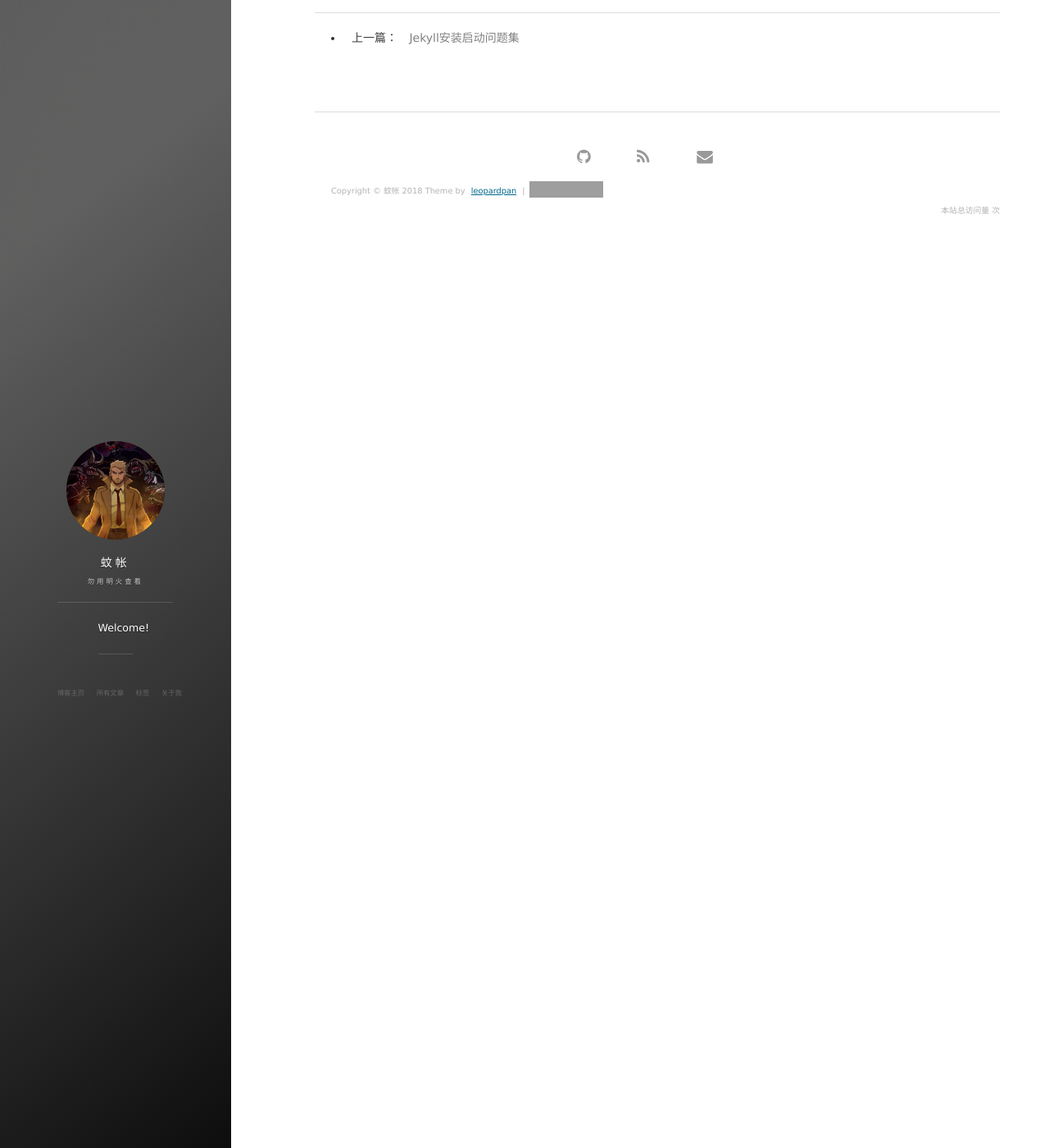
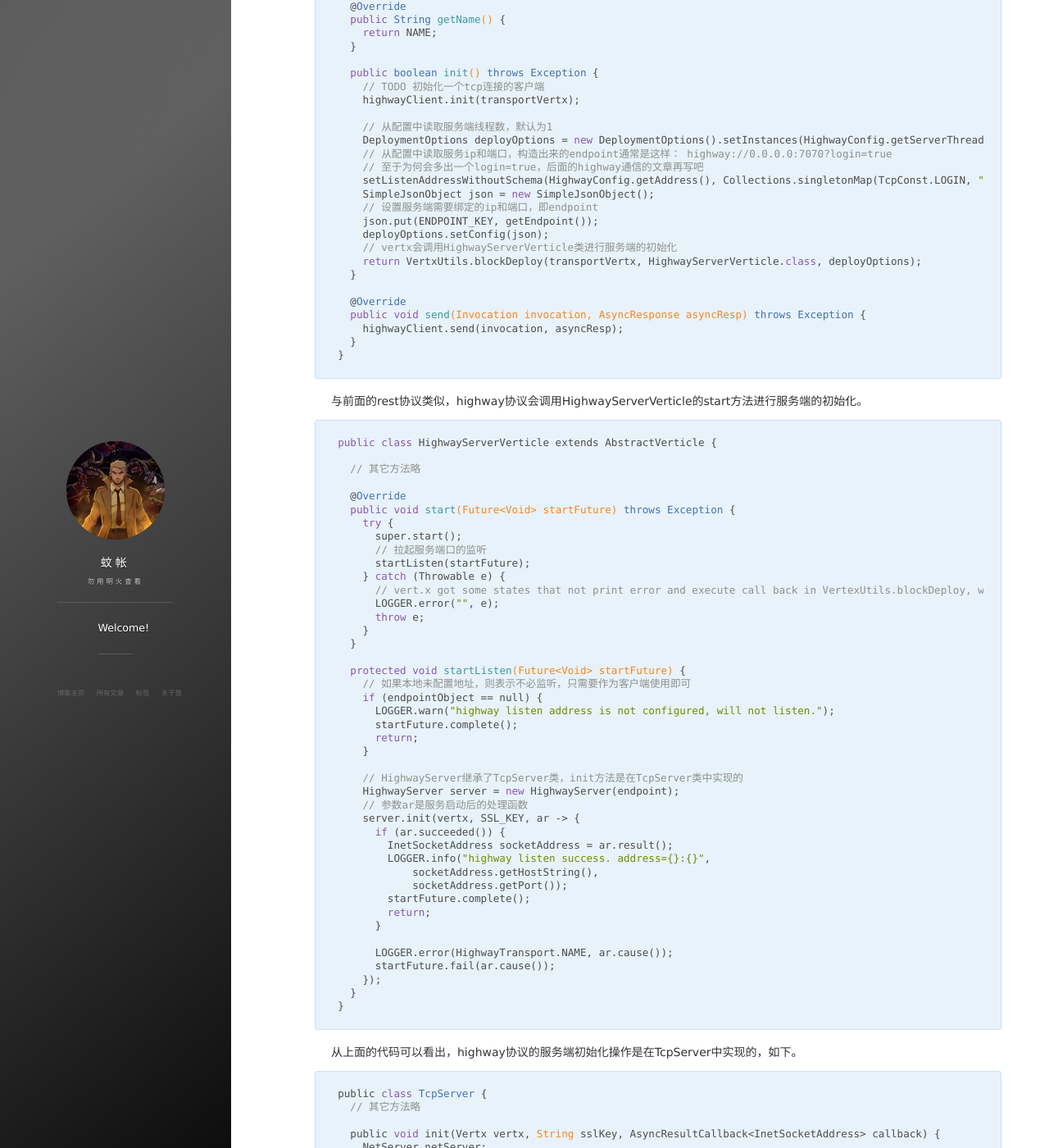
Before and after one commit to NevilleYeung/NevilleYeung.github.io, a Jekyll site: the page built from _posts/2018-08-12-ServiceComb-CodeAnalysis-Transport-startup.md, in a window 1280 px wide and 1400 px high, scrolled down 2686 px. Shown: the whole window at 82% size. Built offline with Jekyll 4.4.1, drawn with Linux system fonts in a browser that asks for light colours; nearby versions of some CDN libraries; comment, search, counter and statistics services are not loaded; some of the changed text lies outside the part shown; grey boxes are pictures that could not be loaded.

Commit message:
highway协议的初始化

````diff
--- a/_posts/2018-08-12-ServiceComb-CodeAnalysis-Transport-startup.md
+++ b/_posts/2018-08-12-ServiceComb-CodeAnalysis-Transport-startup.md
@@ -141,10 +141,139 @@ public class VertxRestDispatcher extends AbstractVertxHttpDispatcher {
 
 ### HighwayTransport的初始化
 
+直接开始看HighwayTransport类的代码。
+```
+@Component
+public class HighwayTransport extends AbstractTransport {
+  public static final String NAME = "highway";
+
+  private HighwayClient highwayClient = new HighwayClient();
+
+  @Override
+  public String getName() {
+    return NAME;
+  }
+
+  public boolean init() throws Exception {
+    // TODO 初始化一个tcp连接的客户端
+    highwayClient.init(transportVertx);
+
+    // 从配置中读取服务端线程数，默认为1
+    DeploymentOptions deployOptions = new DeploymentOptions().setInstances(HighwayConfig.getServerThreadCount());
+    // 从配置中读取服务ip和端口，构造出来的endpoint通常是这样： highway://0.0.0.0:7070?login=true
+    // 至于为何会多出一个login=true，后面的highway通信的文章再写吧
+    setListenAddressWithoutSchema(HighwayConfig.getAddress(), Collections.singletonMap(TcpConst.LOGIN, "true"));
+    SimpleJsonObject json = new SimpleJsonObject();
+    // 设置服务端需要绑定的ip和端口，即endpoint
+    json.put(ENDPOINT_KEY, getEndpoint());
+    deployOptions.setConfig(json);
+    // vertx会调用HighwayServerVerticle类进行服务端的初始化
+    return VertxUtils.blockDeploy(transportVertx, HighwayServerVerticle.class, deployOptions);
+  }
+
+  @Override
+  public void send(Invocation invocation, AsyncResponse asyncResp) throws Exception {
+    highwayClient.send(invocation, asyncResp);
+  }
+}
+```
+与前面的rest协议类似，highway协议会调用HighwayServerVerticle的start方法进行服务端的初始化。
+```
+public class HighwayServerVerticle extends AbstractVerticle {
+
+  // 其它方法略
+
+  @Override
+  public void start(Future<Void> startFuture) throws Exception {
+    try {
+      super.start();
+      // 拉起服务端口的监听
+      startListen(startFuture);
+    } catch (Throwable e) {
+      // vert.x got some states that not print error and execute call back in VertexUtils.blockDeploy, we add a log our self.
+      LOGGER.error("", e);
+      throw e;
+    }
+  }
+
+  protected void startListen(Future<Void> startFuture) {
+    // 如果本地未配置地址，则表示不必监听，只需要作为客户端使用即可
+    if (endpointObject == null) {
+      LOGGER.warn("highway listen address is not configured, will not listen.");
+      startFuture.complete();
+      return;
+    }
+
+    // HighwayServer继承了TcpServer类，init方法是在TcpServer类中实现的
+    HighwayServer server = new HighwayServer(endpoint);
+    // 参数ar是服务启动后的处理函数
+    server.init(vertx, SSL_KEY, ar -> {
+      if (ar.succeeded()) {
+        InetSocketAddress socketAddress = ar.result();
+        LOGGER.info("highway listen success. address={}:{}",
+            socketAddress.getHostString(),
+            socketAddress.getPort());
+        startFuture.complete();
+        return;
+      }
+
+      LOGGER.error(HighwayTransport.NAME, ar.cause());
+      startFuture.fail(ar.cause());
+    });
+  }
+}
+```
+从上面的代码可以看出，highway协议的服务端初始化操作是在TcpServer中实现的，如下。
 
 
+```
+public class TcpServer {
+  // 其它方法略
 
+  public void init(Vertx vertx, String sslKey, AsyncResultCallback<InetSocketAddress> callback) {
+    NetServer netServer;
+    if (endpointObject.isSslEnabled()) {
+      SSLOptionFactory factory =
+          SSLOptionFactory.createSSLOptionFactory(sslKey, null);
+      SSLOption sslOption;
+      if (factory == null) {
+        sslOption = SSLOption.buildFromYaml(sslKey);
+      } else {
+        sslOption = factory.createSSLOption();
+      }
+      SSLCustom sslCustom = SSLCustom.createSSLCustom(sslOption.getSslCustomClass());
+      NetServerOptions serverOptions = new NetServerOptions();
+      VertxTLSBuilder.buildNetServerOptions(sslOption, sslCustom, serverOptions);
+      netServer = vertx.createNetServer(serverOptions);
+    } else {
+      netServer = vertx.createNetServer();
+    }
 
+    netServer.connectHandler(netSocket -> {
+      TcpServerConnection connection = createTcpServerConnection();
+      connection.init(netSocket);
+    });
+
+    InetSocketAddress socketAddress = endpointObject.getSocketAddress();
+    netServer.listen(socketAddress.getPort(), socketAddress.getHostString(), ar -> {
+      if (ar.succeeded()) {
+        callback.success(socketAddress);
+        return;
+      }
+
+      // 监听失败
+      String msg = String.format("listen failed, address=%s", socketAddress.toString());
+      callback.fail(new Exception(msg, ar.cause()));
+    });
+  }
+
+  protected TcpServerConnection createTcpServerConnection() {
+    return new TcpServerConnection();
+  }
+}
+```
+
+// to be continued
 
 
 <br>
````
